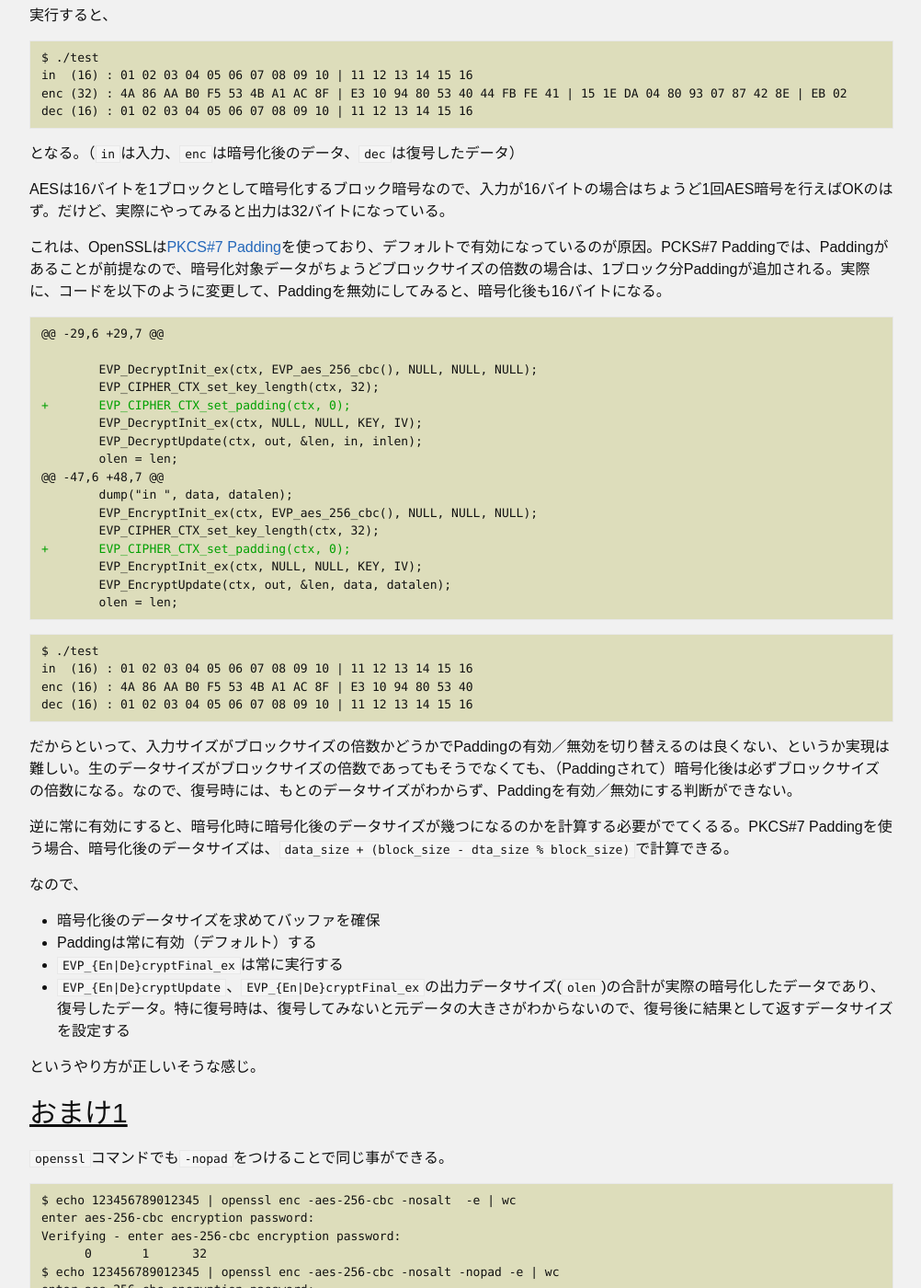
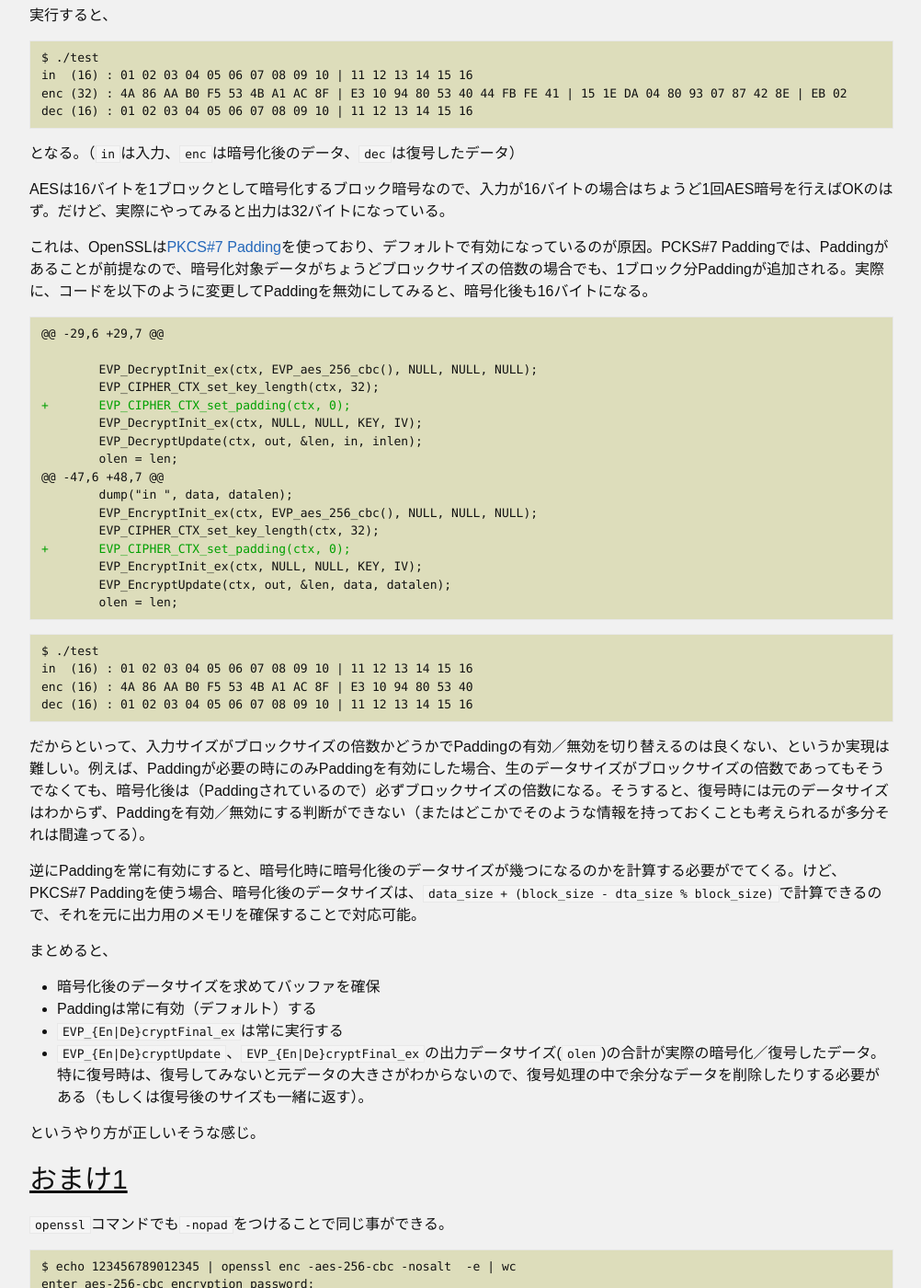
Before and after one commit to MasahikoSawada/masahikosawada.github.io, a Jekyll site: the page built from _posts/2020-02-10-OpenSSL-Padding.md, in a window 1280 px wide and 1400 px high, scrolled down 2066 px. Shown: the whole window at 92% size, without its empty margins (138-1140 px from the left). Built offline with Jekyll 4.4.1, drawn with Linux system fonts in a browser that asks for light colours; comment, search, counter and statistics services are not loaded; some of the changed text lies outside the part shown.

Commit message:
Post: improved padding post.

````diff
--- a/_posts/2020-02-10-OpenSSL-Padding.md
+++ b/_posts/2020-02-10-OpenSSL-Padding.md
@@ -90,7 +90,7 @@ int main()
 }
 ```
 
-これをコンパイルして、
+これをコンパイル（以下はOS Xの環境の例）して、
 
 ```
 $ gcc -o test test.c -L /usr/local/Cellar/openssl/1.0.2t/lib/ -lcrypto -I /usr/local/Cellar/openssl/1.0.2t/include/
@@ -109,7 +109,7 @@ dec (16) : 01 02 03 04 05 06 07 08 09 10 | 11 12 13 14 15 16
 
 AESは16バイトを1ブロックとして暗号化するブロック暗号なので、入力が16バイトの場合はちょうど1回AES暗号を行えばOKのはず。だけど、実際にやってみると出力は32バイトになっている。
 
-これは、OpenSSLは[PKCS#7 Padding](https://en.wikipedia.org/wiki/Padding_(cryptography)#PKCS%235_and_PKCS%237)を使っており、デフォルトで有効になっているのが原因。PCKS#7 Paddingでは、Paddingがあることが前提なので、暗号化対象データがちょうどブロックサイズの倍数の場合は、1ブロック分Paddingが追加される。実際に、コードを以下のように変更して、Paddingを無効にしてみると、暗号化後も16バイトになる。
+これは、OpenSSLは[PKCS#7 Padding](https://en.wikipedia.org/wiki/Padding_(cryptography)#PKCS%235_and_PKCS%237)を使っており、デフォルトで有効になっているのが原因。PCKS#7 Paddingでは、Paddingがあることが前提なので、暗号化対象データがちょうどブロックサイズの倍数の場合でも、1ブロック分Paddingが追加される。実際に、コードを以下のように変更してPaddingを無効にしてみると、暗号化後も16バイトになる。
 
 ```diff
 @@ -29,6 +29,7 @@
@@ -137,16 +137,16 @@ enc (16) : 4A 86 AA B0 F5 53 4B A1 AC 8F | E3 10 94 80 53 40
 dec (16) : 01 02 03 04 05 06 07 08 09 10 | 11 12 13 14 15 16
 ```
 
-だからといって、入力サイズがブロックサイズの倍数かどうかでPaddingの有効／無効を切り替えるのは良くない、というか実現は難しい。生のデータサイズがブロックサイズの倍数であってもそうでなくても、（Paddingされて）暗号化後は必ずブロックサイズの倍数になる。なので、復号時には、もとのデータサイズがわからず、Paddingを有効／無効にする判断ができない。
+だからといって、入力サイズがブロックサイズの倍数かどうかでPaddingの有効／無効を切り替えるのは良くない、というか実現は難しい。例えば、Paddingが必要の時にのみPaddingを有効にした場合、生のデータサイズがブロックサイズの倍数であってもそうでなくても、暗号化後は（Paddingされているので）必ずブロックサイズの倍数になる。そうすると、復号時には元のデータサイズはわからず、Paddingを有効／無効にする判断ができない（またはどこかでそのような情報を持っておくことも考えられるが多分それは間違ってる）。
 
-逆に常に有効にすると、暗号化時に暗号化後のデータサイズが幾つになるのかを計算する必要がでてくるる。PKCS#7 Paddingを使う場合、暗号化後のデータサイズは、`data_size + (block_size - dta_size % block_size)`で計算できる。
+逆にPaddingを常に有効にすると、暗号化時に暗号化後のデータサイズが幾つになるのかを計算する必要がでてくる。けど、PKCS#7 Paddingを使う場合、暗号化後のデータサイズは、`data_size + (block_size - dta_size % block_size)`で計算できるので、それを元に出力用のメモリを確保することで対応可能。
 
-なので、
+まとめると、
 
 * 暗号化後のデータサイズを求めてバッファを確保
 * Paddingは常に有効（デフォルト）する
 * `EVP_{En|De}cryptFinal_ex`は常に実行する
-* `EVP_{En|De}cryptUpdate`、`EVP_{En|De}cryptFinal_ex`の出力データサイズ(`olen`)の合計が実際の暗号化したデータであり、復号したデータ。特に復号時は、復号してみないと元データの大きさがわからないので、復号後に結果として返すデータサイズを設定する
+* `EVP_{En|De}cryptUpdate`、`EVP_{En|De}cryptFinal_ex`の出力データサイズ(`olen`)の合計が実際の暗号化／復号したデータ。特に復号時は、復号してみないと元データの大きさがわからないので、復号処理の中で余分なデータを削除したりする必要がある（もしくは復号後のサイズも一緒に返す）。
 
 というやり方が正しいそうな感じ。
 
````
Also changed, not shown: other parts of _posts/2020-02-10-OpenSSL-Padding.md (+1 -1 lines).
